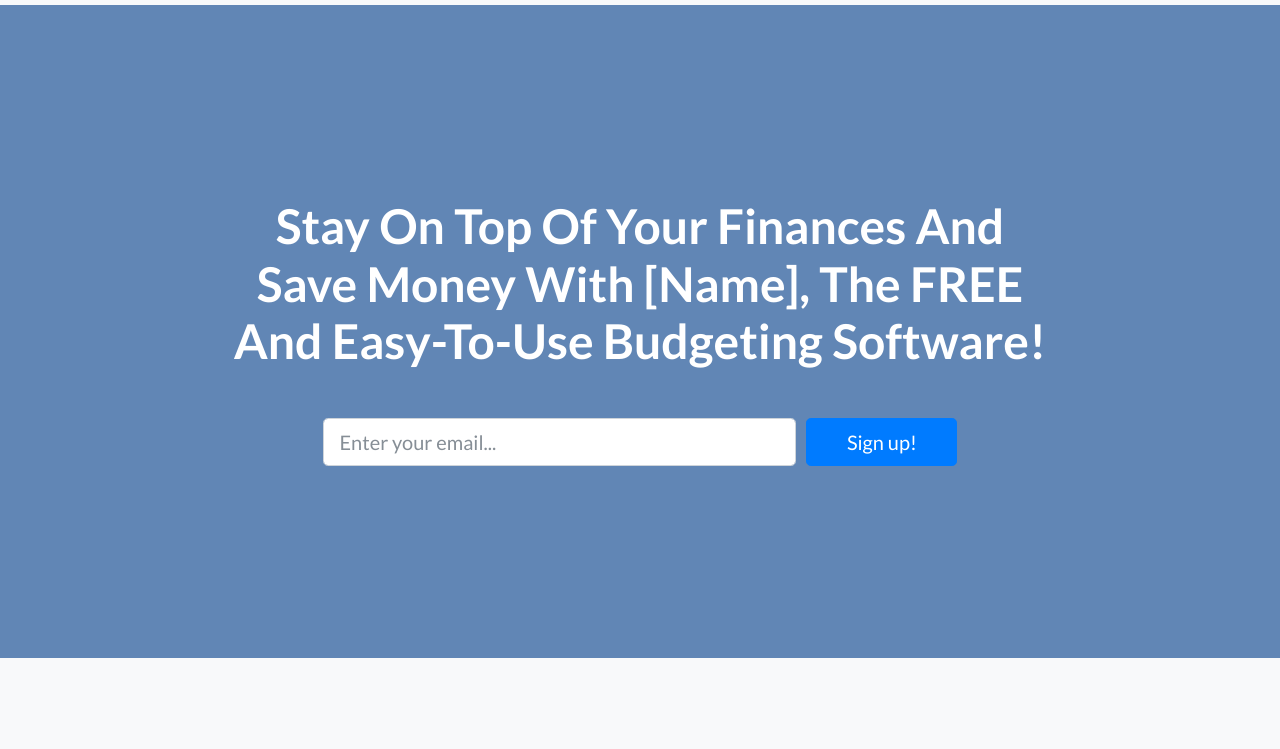
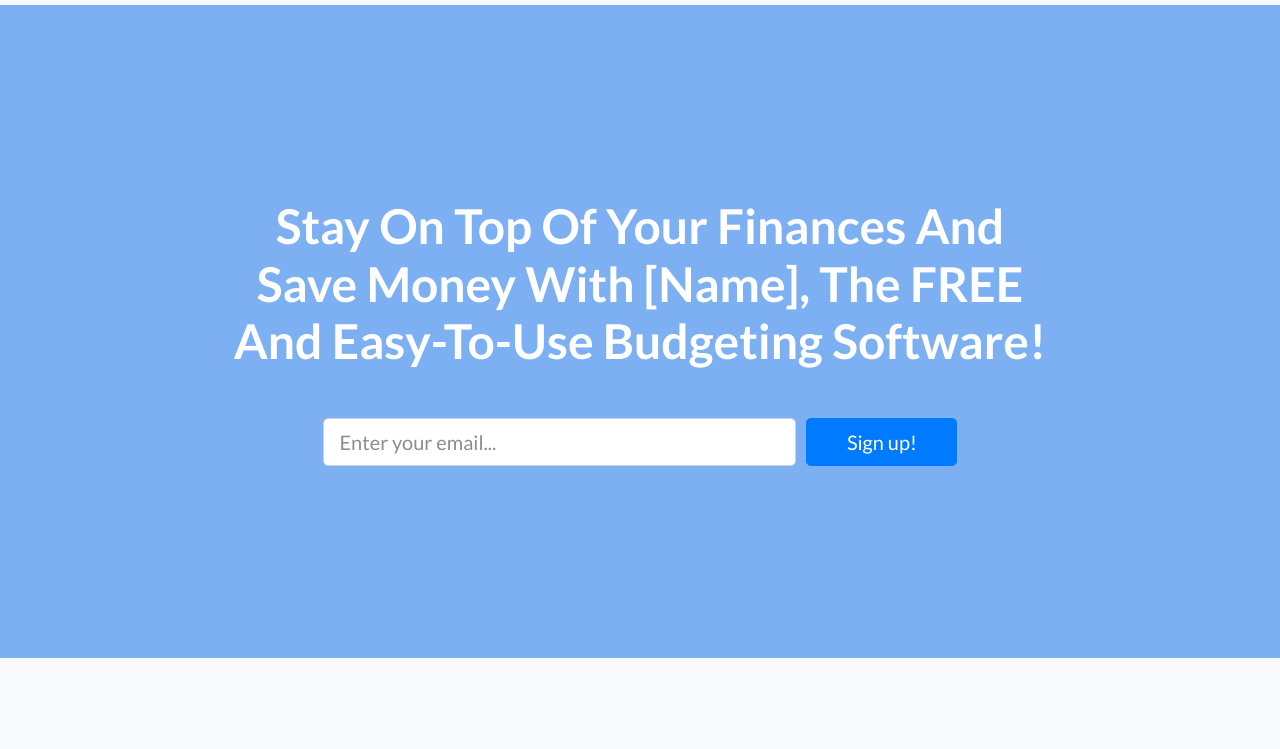
Before and after one commit to nilsenjon/BudgetApp_CS380_project, a plain HTML site: page landingpage.html in a window 1280 px wide. Shown: the part 51-800 px from the top of the page. Drawn offline with nearby package versions, Linux system fonts and the light colour scheme.

Commit message:
Update landingpage.html

```diff
--- a/landingpage.html
+++ b/landingpage.html
@@ -24,7 +24,7 @@
         </div>
     </nav>
     <header class="masthead text-white text-center" style="background-size:cover; background-color: rgb(125,176,242);">
-        <div class="overlay"></div>
+        <div class="overlay" style="background-color: rgba(33,37,41,0);"></div>
         <div class="container">
             <div class="row">
                 <div class="col-xl-9 mx-auto">
```
